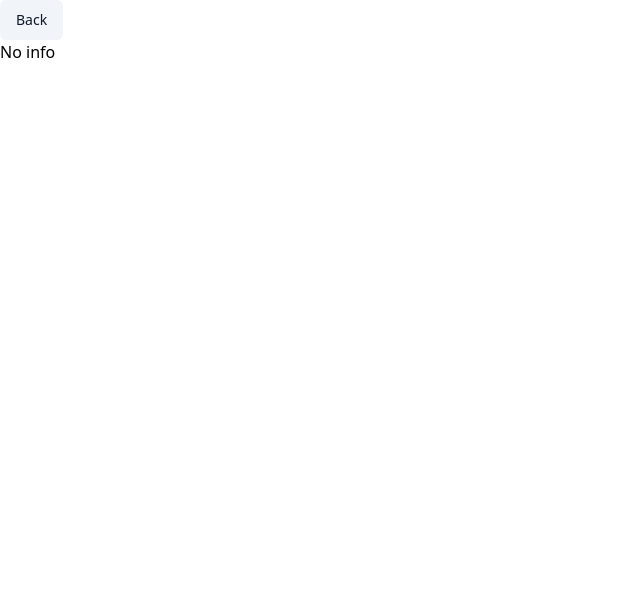
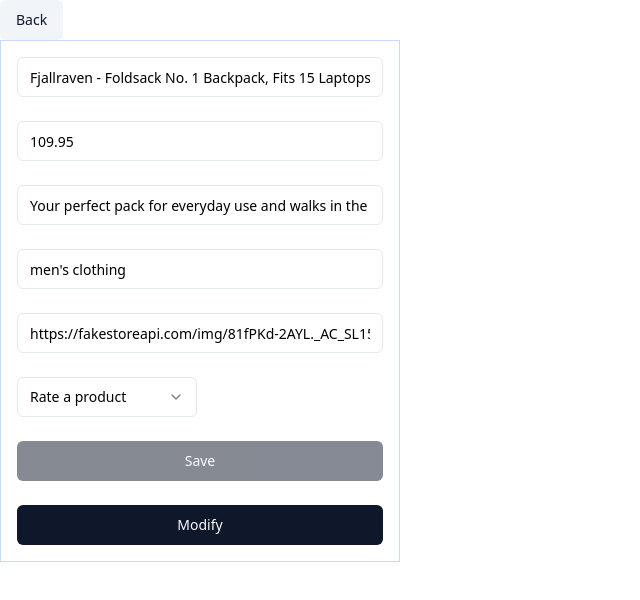
Before and after one commit to AndreyGudin/fake-store, a Next.js app: page /1 in a window 1280 px wide. Shown: the top 600 px of the page, without its empty margins (0-640 px from the left). Built offline with nearby package versions, Linux system fonts and the light colour scheme; data requests are answered from the project's data file.

Commit message:
feat: add modifying for product

```diff
--- a/src/components/ProductInfo/ProductInfo.tsx
+++ b/src/components/ProductInfo/ProductInfo.tsx
@@ -4,6 +4,9 @@
 import { ProductSchema } from "@/types/ProductSchema";
 import { useProduct } from "@/hooks/useProduct";
 import { ProductForm } from "@/components/ProductForm";
+import { SubmitHandler } from "react-hook-form";
+import { useProducts } from "@/hooks/useProducts";
+import { usePutProduct } from "@/hooks/usePutProduct";
 
 interface ProductInfoProps {
   className?: string;
@@ -15,7 +18,18 @@
   className = "",
 }: ProductInfoProps) => {
   const { data: product, isLoading } = useProduct(id);
+  const { data: products } = useProducts();
+  const mutation = usePutProduct();
+
   if (isLoading) return <div>Loading</div>;
+
+  const onSubmit: SubmitHandler<ProductSchema> = (data) => {
+    const newProduct = {
+      ...data,
+      id: Number(id),
+    };
+    mutation.mutate(newProduct);
+  };
 
   return (
     <>
@@ -23,7 +37,7 @@
         <ProductForm
           defaultProduct={product}
           buttonName={"Save"}
-          onSubmit={() => {}}
+          onSubmit={onSubmit}
           modifyButton
         />
       ) : (
```
